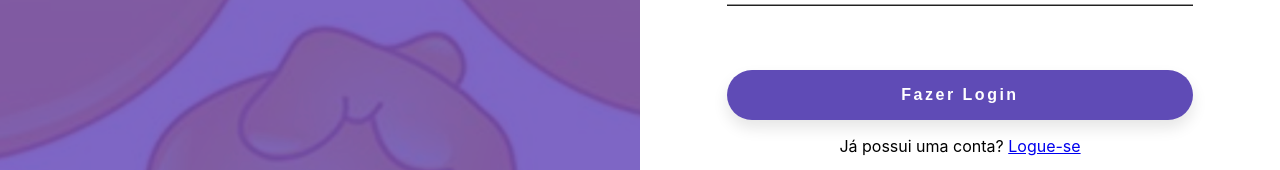
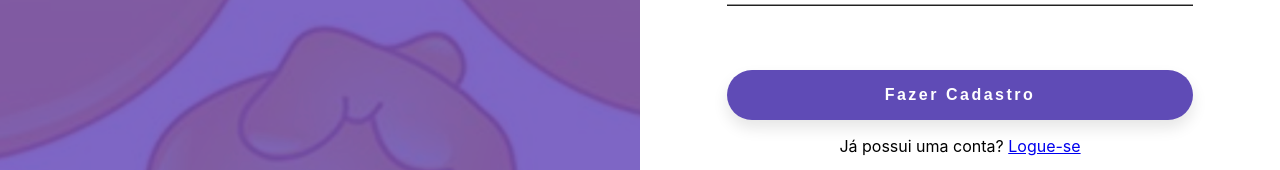
Before and after one commit to CarlosPadaria/RacheiFront, a React (Create React App) app: page /cadastro in a window 1280 px wide. Shown: the part 516-686 px from the top of the page. Built offline with nearby package versions, Linux system fonts and the light colour scheme.

Commit message:
arrumado botao de cadastro que está escrito errado

```diff
--- a/src/components/user-auth/Cadastro.js
+++ b/src/components/user-auth/Cadastro.js
@@ -85,7 +85,7 @@ function Cadastro() {
             ]}
           ></Input>
 
-          <button>Fazer Login</button>
+          <button>Fazer Cadastro</button>
           <div className="wrapper-signup-navigation">
             <p className="signup-navigation">
               Já possui uma conta? <a href="Login">Logue-se</a>
```
